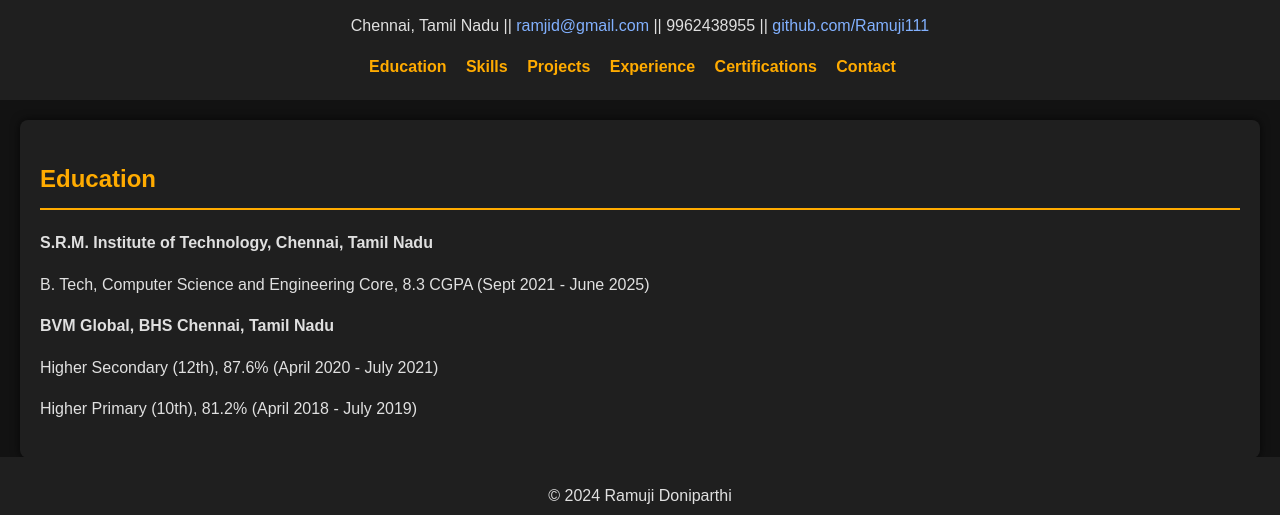
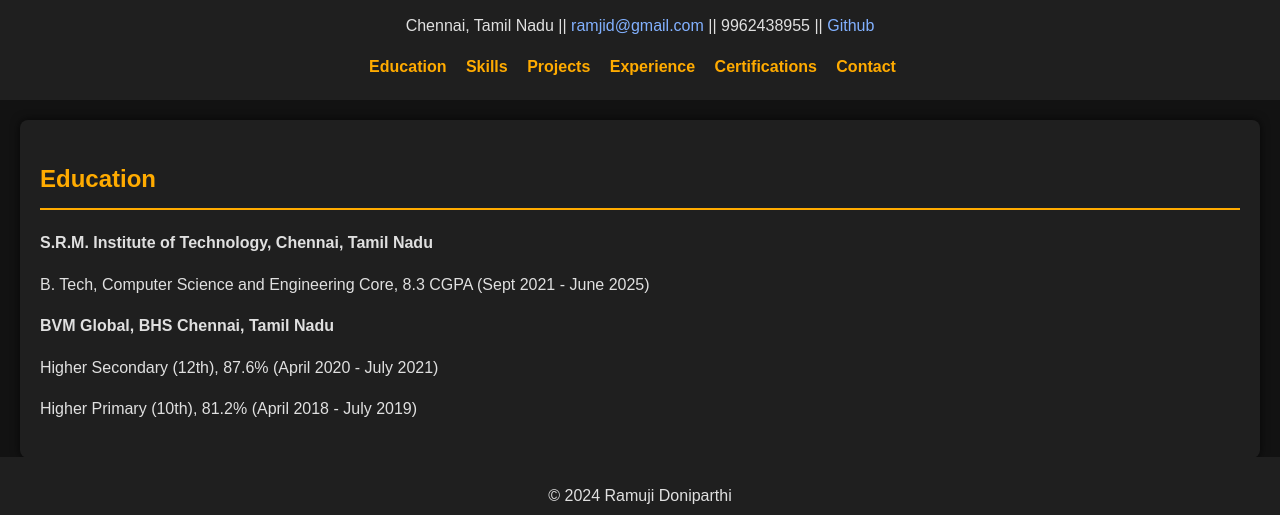
Before and after one commit to Ramuji111/Portfolio, a plain HTML site: page portfolio_website/index.html in a window 1280 px wide. Shown: the part 265-780 px from the top of the page. Drawn offline with Linux system fonts and the light colour scheme.

Commit message:
Update index.html

```diff
--- a/portfolio_website/index.html
+++ b/portfolio_website/index.html
@@ -10,7 +10,7 @@
     <header>
         <img src="main.jpg" alt="Ramuji Doniparthi" class="profile-pic">
         <h1>Ramuji Doniparthi</h1>
-        <p>Chennai, Tamil Nadu || <a href="mailto:ramjid@gmail.com">ramjid@gmail.com</a> || 9962438955 || <a href="https://github.com/Ramuji111">github.com/Ramuji111</a></p>
+        <p>Chennai, Tamil Nadu || <a href="mailto:ramjid@gmail.com">ramjid@gmail.com</a> || 9962438955 || <a href="https://github.com/Ramuji111">Github</a></p>
         <nav>
             <ul>
                 <li><a href="#education">Education</a></li>
```
